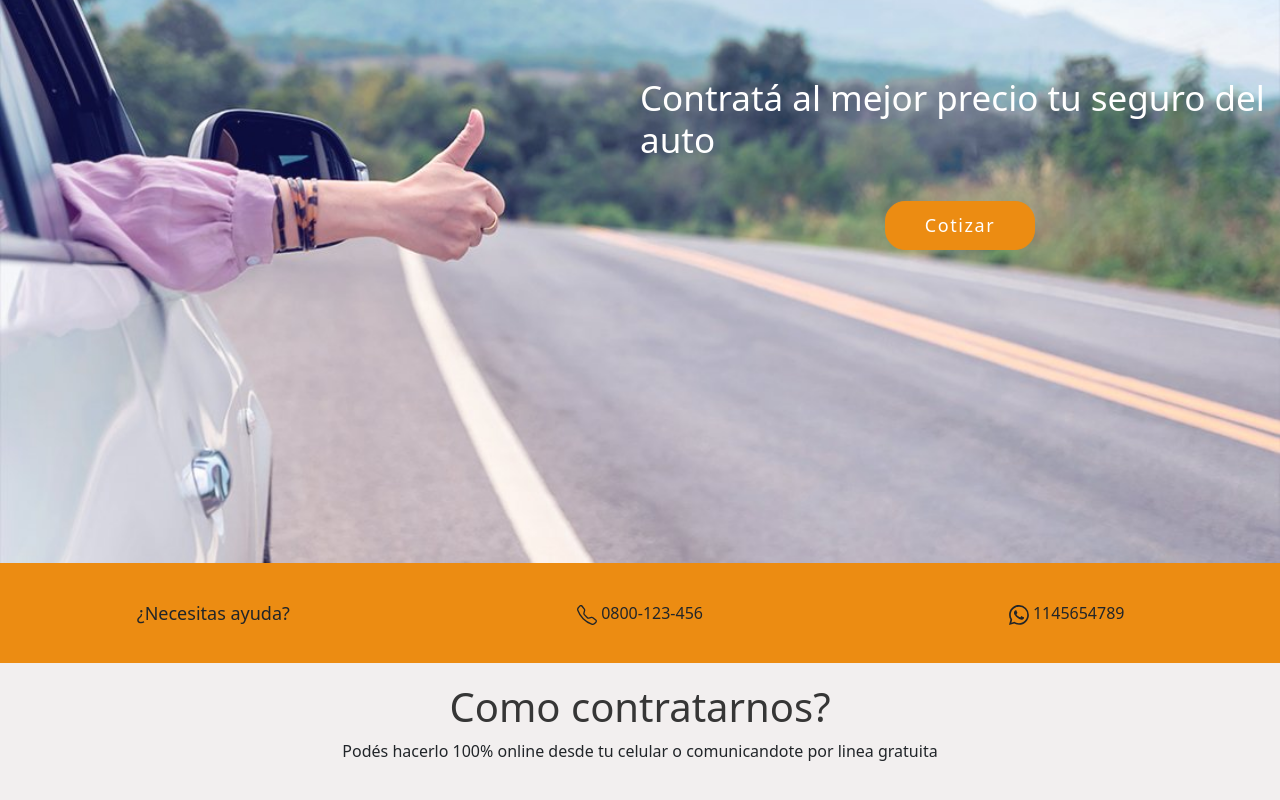
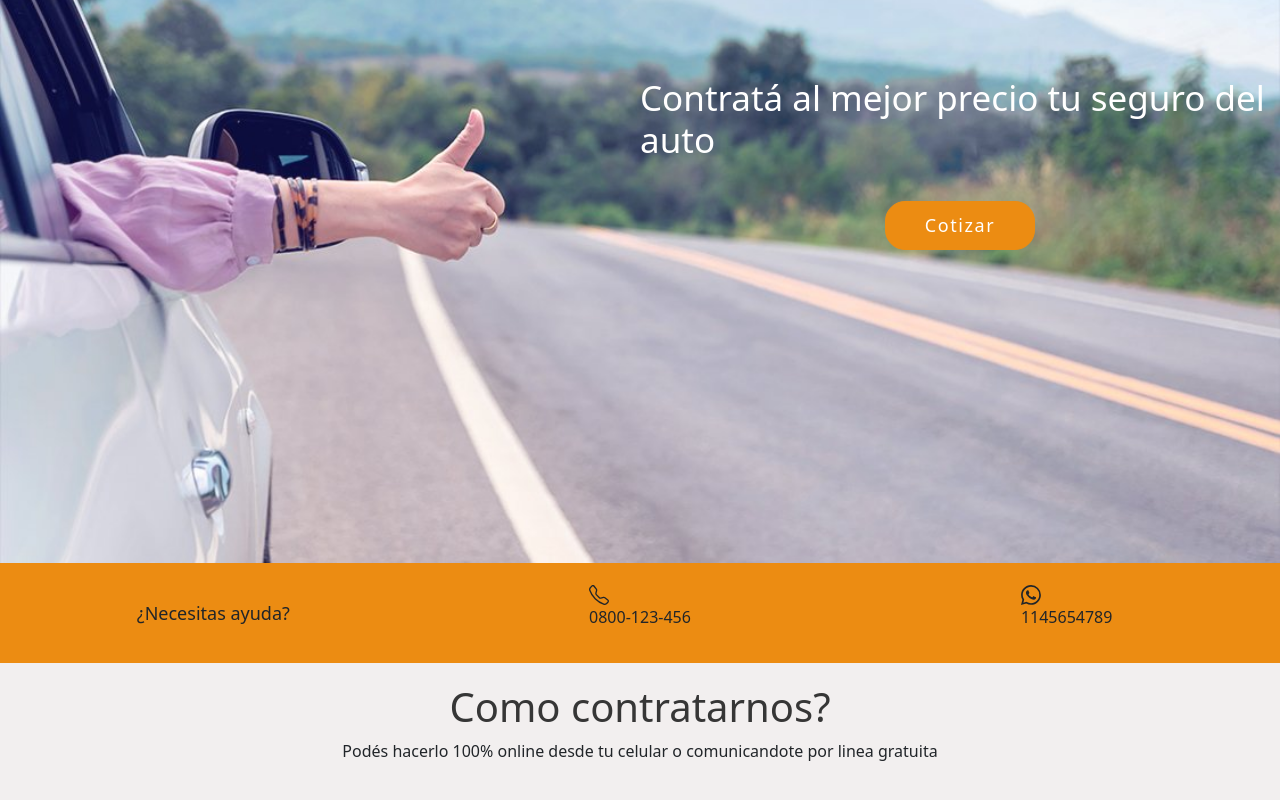
Before and after one commit to morenojulian/Autosave, a website: page index.html in a window 1280 px wide. Shown: the part 334-1134 px from the top of the page. Drawn offline with nearby package versions, Linux system fonts and the light colour scheme.

Commit message:
arreglo de tel contacto

```diff
--- a/index.html
+++ b/index.html
@@ -59,7 +59,8 @@
 						class="bi bi-telephone" viewBox="0 0 16 16">
 						<path
 							d="M3.654 1.328a.678.678 0 0 0-1.015-.063L1.605 2.3c-.483.484-.661 1.169-.45 1.77a17.568 17.568 0 0 0 4.168 6.608 17.569 17.569 0 0 0 6.608 4.168c.601.211 1.286.033 1.77-.45l1.034-1.034a.678.678 0 0 0-.063-1.015l-2.307-1.794a.678.678 0 0 0-.58-.122l-2.19.547a1.745 1.745 0 0 1-1.657-.459L5.482 8.062a1.745 1.745 0 0 1-.46-1.657l.548-2.19a.678.678 0 0 0-.122-.58L3.654 1.328zM1.884.511a1.745 1.745 0 0 1 2.612.163L6.29 2.98c.329.423.445.974.315 1.494l-.547 2.19a.678.678 0 0 0 .178.643l2.457 2.457a.678.678 0 0 0 .644.178l2.189-.547a1.745 1.745 0 0 1 1.494.315l2.306 1.794c.829.645.905 1.87.163 2.611l-1.034 1.034c-.74.74-1.846 1.065-2.877.702a18.634 18.634 0 0 1-7.01-4.42 18.634 18.634 0 0 1-4.42-7.009c-.362-1.03-.037-2.137.703-2.877L1.885.511z" />
-					</svg> 0800-123-456
+					</svg>
+					<p>0800-123-456</p>
 				</div>
 			</div>
 			<div class="col-4 caja_ayuda">
@@ -67,7 +68,8 @@
 						class="bi bi-whatsapp" viewBox="0 0 16 16">
 						<path
 							d="M13.601 2.326A7.854 7.854 0 0 0 7.994 0C3.627 0 .068 3.558.064 7.926c0 1.399.366 2.76 1.057 3.965L0 16l4.204-1.102a7.933 7.933 0 0 0 3.79.965h.004c4.368 0 7.926-3.558 7.93-7.93A7.898 7.898 0 0 0 13.6 2.326zM7.994 14.521a6.573 6.573 0 0 1-3.356-.92l-.24-.144-2.494.654.666-2.433-.156-.251a6.56 6.56 0 0 1-1.007-3.505c0-3.626 2.957-6.584 6.591-6.584a6.56 6.56 0 0 1 4.66 1.931 6.557 6.557 0 0 1 1.928 4.66c-.004 3.639-2.961 6.592-6.592 6.592zm3.615-4.934c-.197-.099-1.17-.578-1.353-.646-.182-.065-.315-.099-.445.099-.133.197-.513.646-.627.775-.114.133-.232.148-.43.05-.197-.1-.836-.308-1.592-.985-.59-.525-.985-1.175-1.103-1.372-.114-.198-.011-.304.088-.403.087-.088.197-.232.296-.346.1-.114.133-.198.198-.33.065-.134.034-.248-.015-.347-.05-.099-.445-1.076-.612-1.47-.16-.389-.323-.335-.445-.34-.114-.007-.247-.007-.38-.007a.729.729 0 0 0-.529.247c-.182.198-.691.677-.691 1.654 0 .977.71 1.916.81 2.049.098.133 1.394 2.132 3.383 2.992.47.205.84.326 1.129.418.475.152.904.129 1.246.08.38-.058 1.171-.48 1.338-.943.164-.464.164-.86.114-.943-.049-.084-.182-.133-.38-.232z" />
-					</svg> 1145654789
+					</svg>
+					<p>1145654789</p>
 				</div>
 			</div>
 		</div>
```
